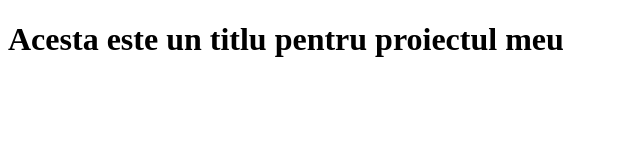
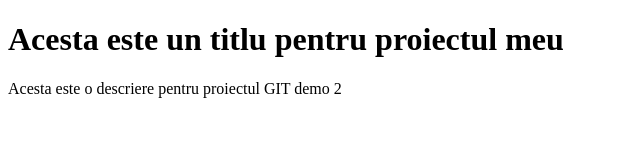
Before and after one commit to DutuGabriel/Git-demo-2, a plain HTML site: page index.html in a window 1280 px wide. Shown: the whole page, without its empty margins (0-640 px from the left). Drawn offline with Linux system fonts and the light colour scheme.

Commit message:
Am creat o descriere

```diff
--- a/index.html
+++ b/index.html
@@ -7,5 +7,6 @@
   </head>
   <body>
     <h1>Acesta este un titlu pentru proiectul meu</h1>
+    <p>Acesta este o descriere pentru proiectul GIT demo 2</p>
   </body>
 </html>
```
